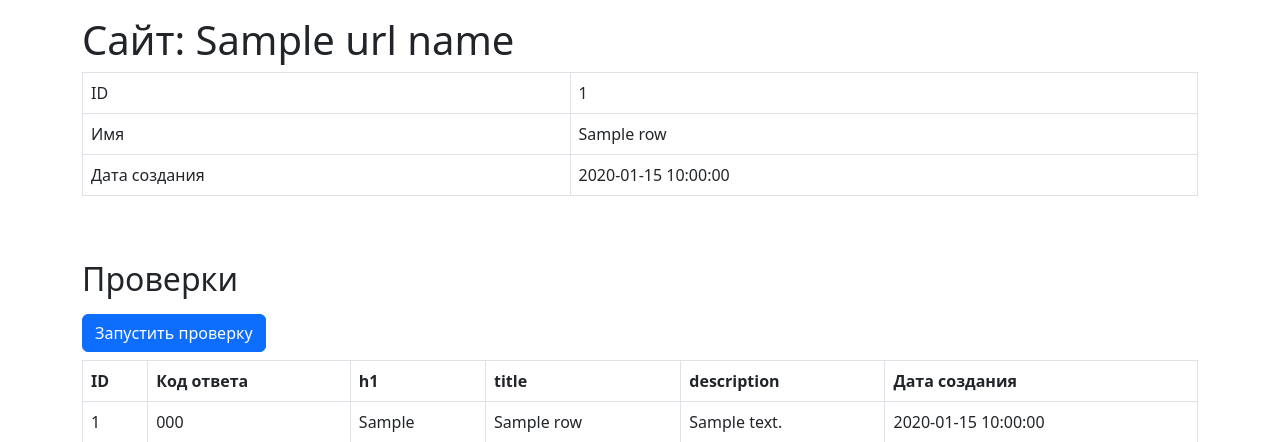
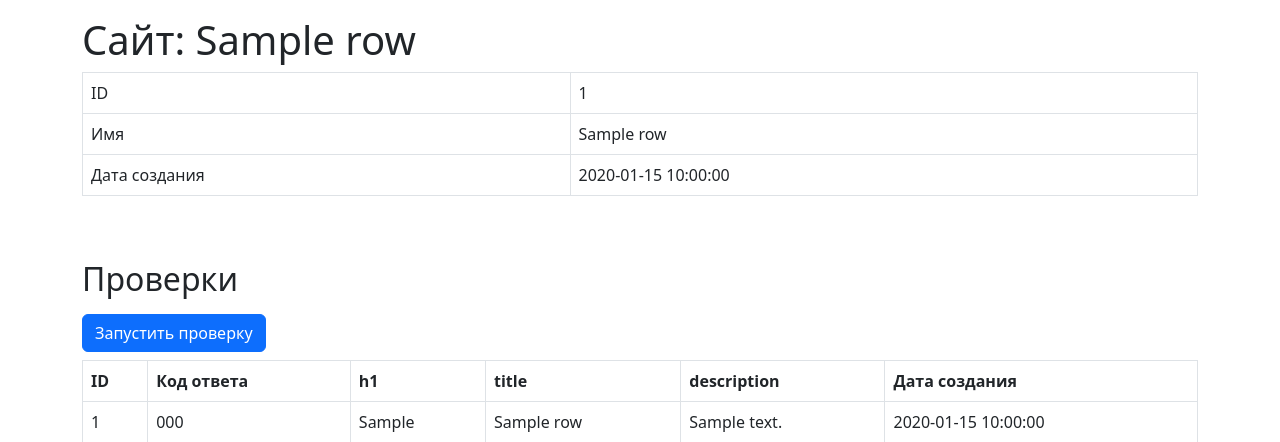
Before and after one commit to AnisimoffA/python-project-83, a Flask app: template page_analyzer/templates/link_page.html in a window 1280 px wide. Shown: the part 56-498 px from the top of the page. Run offline with Flask 3, Linux system fonts and the light colour scheme; the template is opened without the code that fills it: most values are stand-ins (such as "Sample title", 1, 10 or a date in 2020); some libraries are stand-ins or nearby versions.

Commit message:
last fix 2

```diff
--- a/page_analyzer/templates/link_page.html
+++ b/page_analyzer/templates/link_page.html
@@ -7,7 +7,7 @@
 {% endfor %}
 <main class="flex-grow-1">
 <div class="container-lg mt-3">
-<h1>Сайт: {{ url_name }} </h1>
+<h1>Сайт: {{ data_about_url[0].name }} </h1>
 <div class="table-responsive">
     <table class="table table-bordered table-hover text-nowrap" datatest="url">
         <tbody>
```
